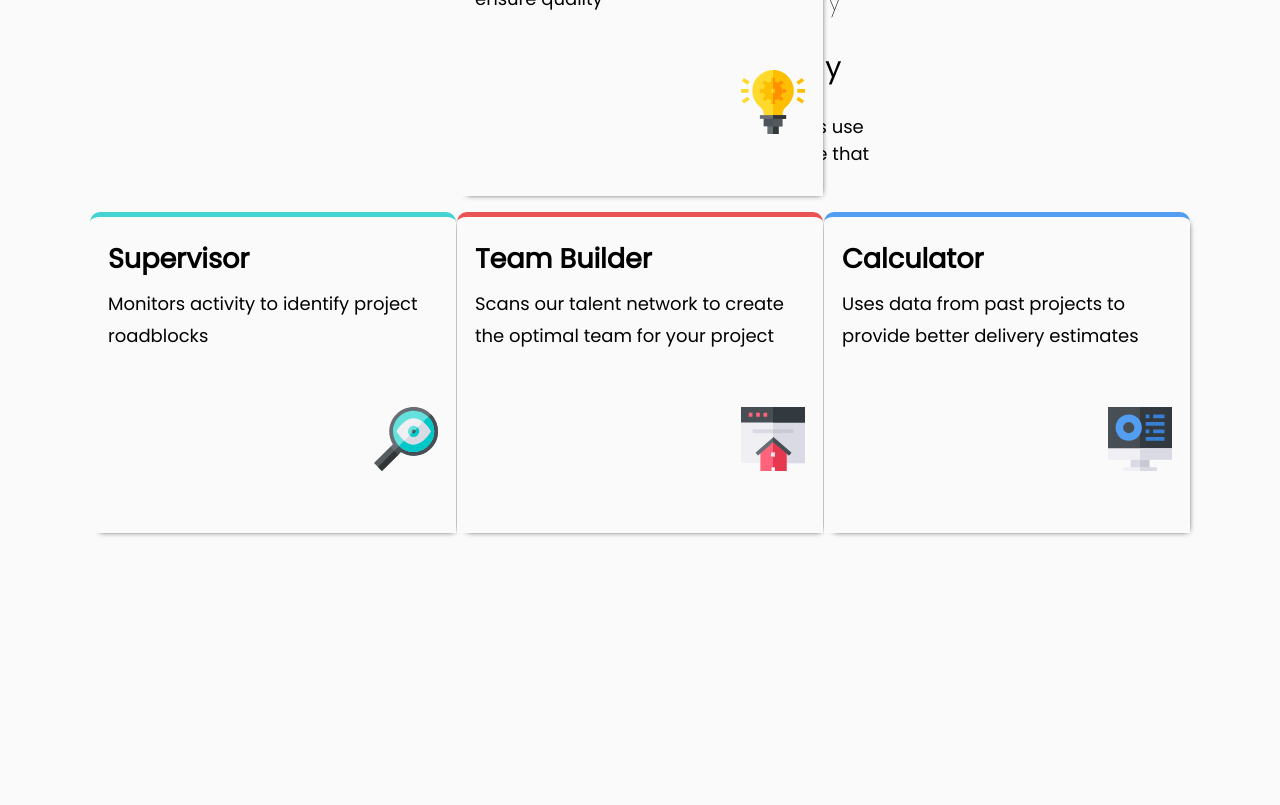
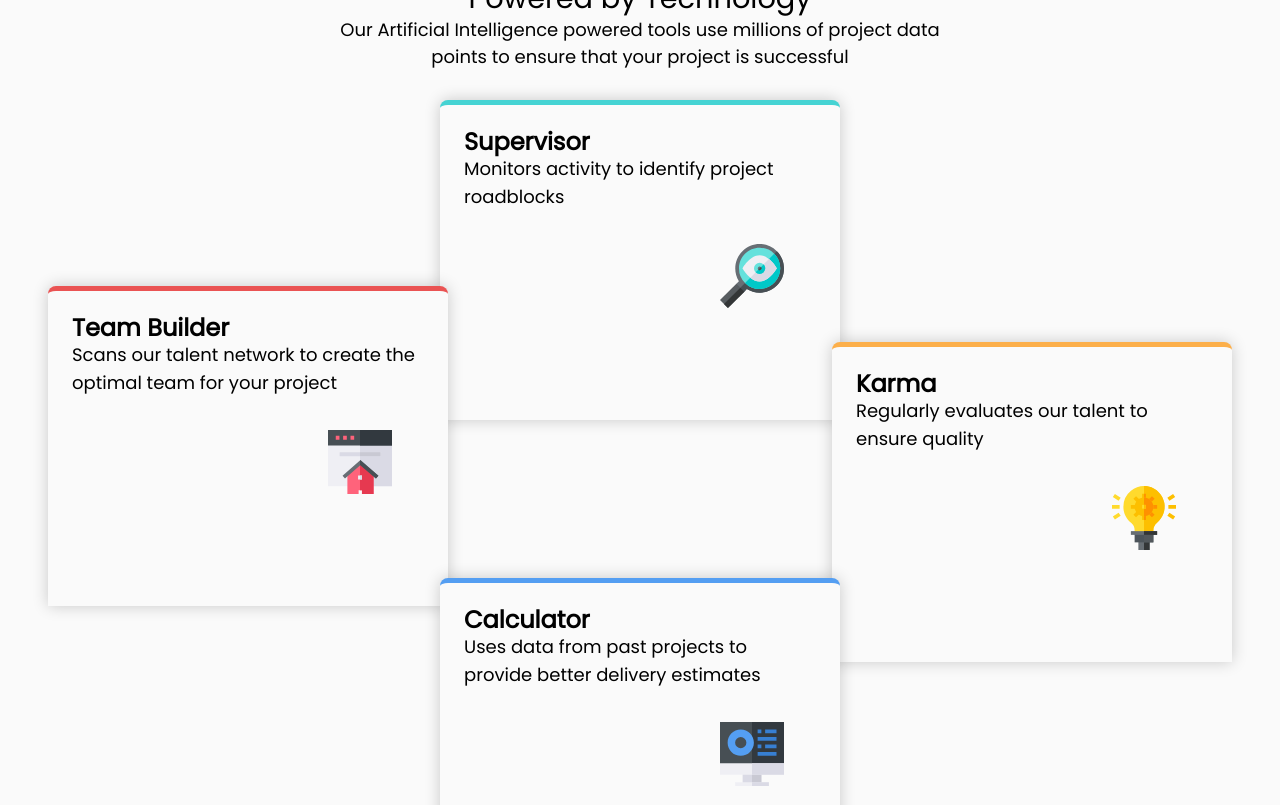
Before and after one commit to alialaba/four-card-feature, a plain HTML site: page index.html in a window 1280 px wide. Shown: the part 57-862 px from the top of the page. Before the commit the page ends 800 px from the top, so only its background shows below. Drawn offline with Linux system fonts and the light colour scheme.

Commit message:
fixing the media query for desktop

```diff
--- /dev/null
+++ b/index.css
@@ -0,0 +1,136 @@
+:root {
+    --color-red: hsl(0, 78%, 62%);
+    --color-cyan: hsl(180, 62%, 55%);
+    --color-orange: hsl(34, 97%, 64%);
+    --color-blue: hsl(212, 86%, 64%);
+    --color-dark-blue: hsl(234, 12%, 34%);
+    --color-gray-blue: hsl(229, 6%, 66%);
+    --color-light-gray: hsl(0, 0%, 98%);
+}
+
+
+/* border-top: 5px solid var(--color-orange);
+box-shadow: 4px 4px 6px -6px black;
+border-radius: 10px 10px 0 0;
+ */
+
+* {
+    box-sizing: border-box;
+    padding: 0;
+    margin: 0;
+}
+
+body {
+    font-family: 'Poppins', sans-serif;
+    line-height: 1.6em;
+    background-color: var(--color-light-gray);
+    /* height: 100vh; */
+}
+
+.container {
+    width: 95%;
+    max-width: 1500px;
+    margin: 0 auto;
+}
+
+.tech {
+    line-height: 1.9;
+    text-align: center;
+    margin-bottom: 2em;
+}
+
+.tech-title {
+    line-height: 1.2;
+}
+
+.tech-title-one {
+    font-size: 1.8rem;
+    font-weight: bold;
+    font-weight: 300;
+}
+
+.tech-title-two {
+    font-size: 1.8rem;
+    font-weight: 500;
+}
+
+.tech-subtitle {
+    font-size: 1.125rem;
+    line-height: 1.5;
+}
+
+.card {
+    padding: 1.5em;
+    background-color: var(--color-light-gray);
+    margin: 0 1rem 1rem 1rem;
+    width: 90%;
+    max-width: 400px;
+    height: 40vh;
+    box-shadow: 0 0 1rem 0 rgba(0, 0, 0, 0.2);
+    border-radius: 8px 8px 0 0;
+    position: relative;
+}
+
+.card1 {
+    border-top: 5px solid var(--color-cyan);
+}
+
+.card2 {
+    border-top: 5px solid var(--color-red);
+}
+
+.card3 {
+    border-top: 5px solid var(--color-orange);
+}
+
+.card4 {
+    border-top: 5px solid var(--color-blue);
+}
+
+.img-tag {
+    position: absolute;
+    left: 70%;
+    margin-top: 2em;
+}
+
+.section-subtitle {
+    font-size: 1.125rem;
+    line-height: 1.6;
+}
+
+@media(min-width:500px) {
+    .card-wrapper {
+        width: 100%;
+        margin: 0 auto;
+    }
+}
+
+@media(min-width:1100px) {
+    .tech {
+        width: 50%;
+        margin: 0 auto;
+    }
+    .tech-title-one {
+        font-size: 2rem;
+    }
+    .card {
+        width: 400px;
+    }
+    .card-wrapper {
+        display: flex;
+        flex-direction: column;
+        margin-top: -120px;
+    }
+    .card1 {
+        align-self: center;
+        top: 150px;
+    }
+    .card3 {
+        align-self: flex-end;
+        bottom: 280px;
+    }
+    .card4 {
+        align-self: center;
+        bottom: 380px;
+    }
+}
--- a/index.html
+++ b/index.html
@@ -7,7 +7,7 @@
     <!-- displays site properly based on user's device -->
 
     <link rel="icon" type="image/png" sizes="32x32" href="./images/favicon-32x32.png">
-    <link rel="stylesheet" href="style.css">
+    <link rel="stylesheet" href="index.css">
     <!-- <link rel="stylesheet" href="path/to/font-awesome/css/font-awesome.min.css"> -->
     <link href="https://fonts.googleapis.com/css2?family=Poppins:wght@100;400&display=swap" rel="stylesheet">
     <title>Frontend Mentor | Four card feature section</title>
@@ -18,15 +18,19 @@
 
 <body>
     <section>
+        <div class="container">
             <div class="tech">
+                <div class="tech-title">
                     <h2 class="tech-title-one">Reliable, efficient delivery </h2>
                     <h2 class="tech-title-two">Powered by Technology</h2>
+                </div>
                 <p class=" tech-subtitle ">Our Artificial Intelligence powered tools use millions of project data points to ensure that your project is successful</p>
             </div>
-
+        </div>
     </section>
     <section class="section ">
         <div class="container ">
+            <div class="card-wrapper">
                 <div class="card card1 ">
                     <h2 class="section-title ">Supervisor</h2>
                     <p class='section-subtitle'>Monitors activity to identify project roadblocks</p>
@@ -34,18 +38,14 @@
                         <img src="images/icon-supervisor.svg " alt="an icon image of search " class="img-icon ">
                     </div>
                 </div>
-        </div>
-        <div class="container ">
                 <div class="card card2 ">
                     <h2 class="section-title ">Team Builder</h2>
                     <p class="section-subtitle ">Scans our talent network to create the optimal team for your project</p>
                     <div class="img-tag ">
                         <img src="images/icon-team-builder.svg " alt="an icon image of team builder " class="img-icon ">
                     </div>
+                </div>
 
-            </div>
-        </div>
-        <div class="container ">
                 <div class="card card3 ">
 
                     <h2 class="section-title ">Karma</h2>
@@ -54,10 +54,6 @@
                         <img src="images/icon-karma.svg " alt="an icon image of karma " class="img-icon ">
                     </div>
                 </div>
-        </div>
-
-        <div class="container ">
-
                 <div class="card card4 ">
                     <h2 class="section-title ">Calculator</h2>
                     <p class="section-subtitle ">Uses data from past projects to provide better delivery estimates
@@ -67,7 +63,7 @@
                     </div>
                 </div>
             </div>
-
+        </div>
     </section>
 
 
--- a/style.css
+++ b/style.css
@@ -123,49 +123,4 @@ h2 {
     color: hsl(228, 45%, 44%);
 }
 
-@media(min-width:800px) {
-    body {
-        padding-left: 5em;
-        padding-right: 5em;
-    }
-    .card {
-        width: 30%;
-        height: 35vh;
-        display: inline-block;
-    }
-    .container {
-        display: flex;
-        justify-content: center;
-        position: relative;
-        padding-left: 3em;
-        padding-right: 3em;
-    }
-    .card1 {
-        position: absolute;
-        left: 0;
-    }
-    .card2 {
-        position: absolute;
-        top: 0;
-    }
-    .card3 {
-        position: absolute;
-        bottom: -20px;
-    }
-    .card4 {
-        position: absolute;
-        right: 0;
-    }
-    .tech {
-        width: 40%;
-        padding-left: 20em;
-        text-align: center;
-    }
-    .img-icon {
-        margin-bottom: 1em;
-    }
-    /* .section {
-        margin-top: 20em;
-        min-height: 50vh;
-    } */
-}
+@media(min-width:800px) {}
```
Lines whose indentation alone changed are shown as unchanged.
